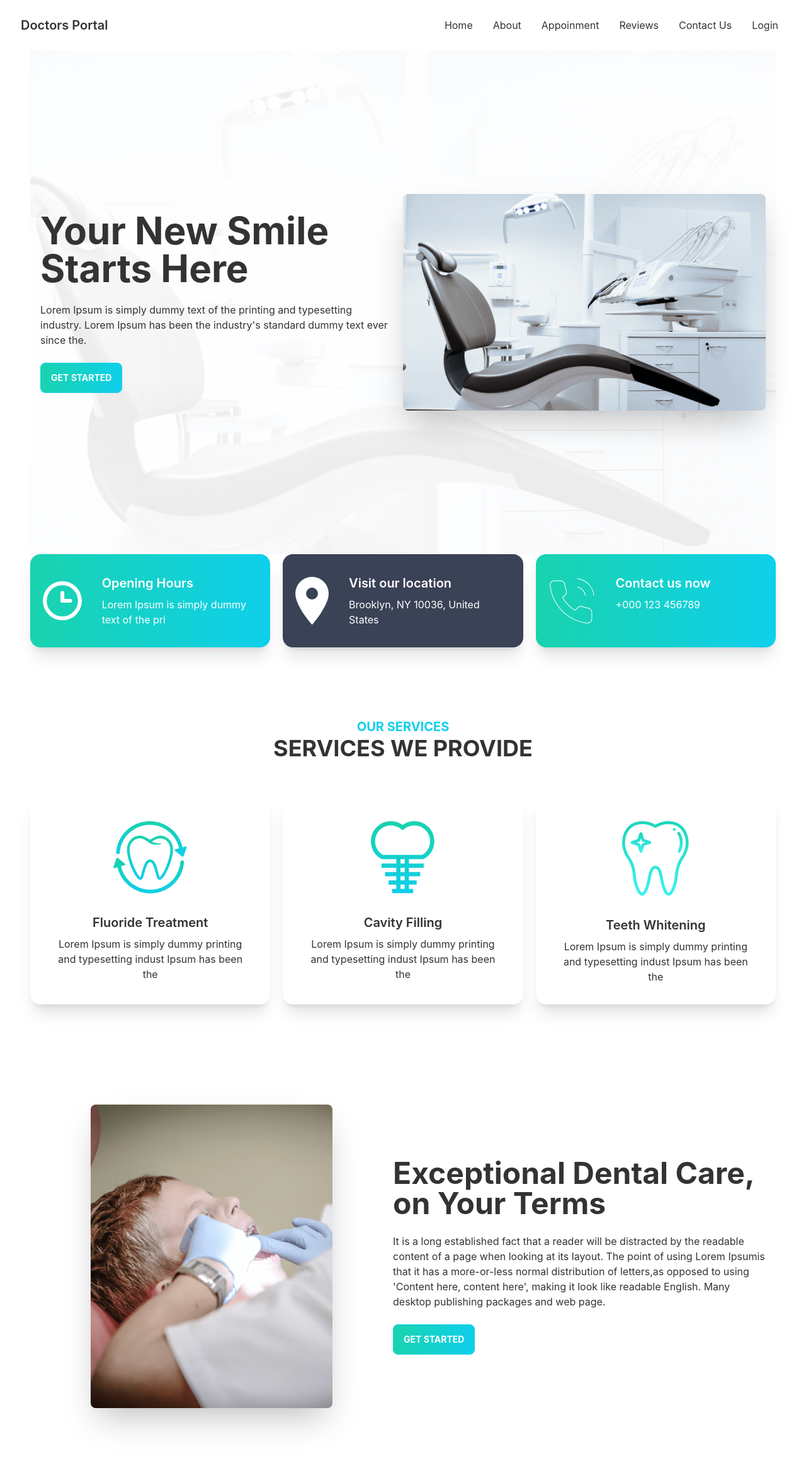
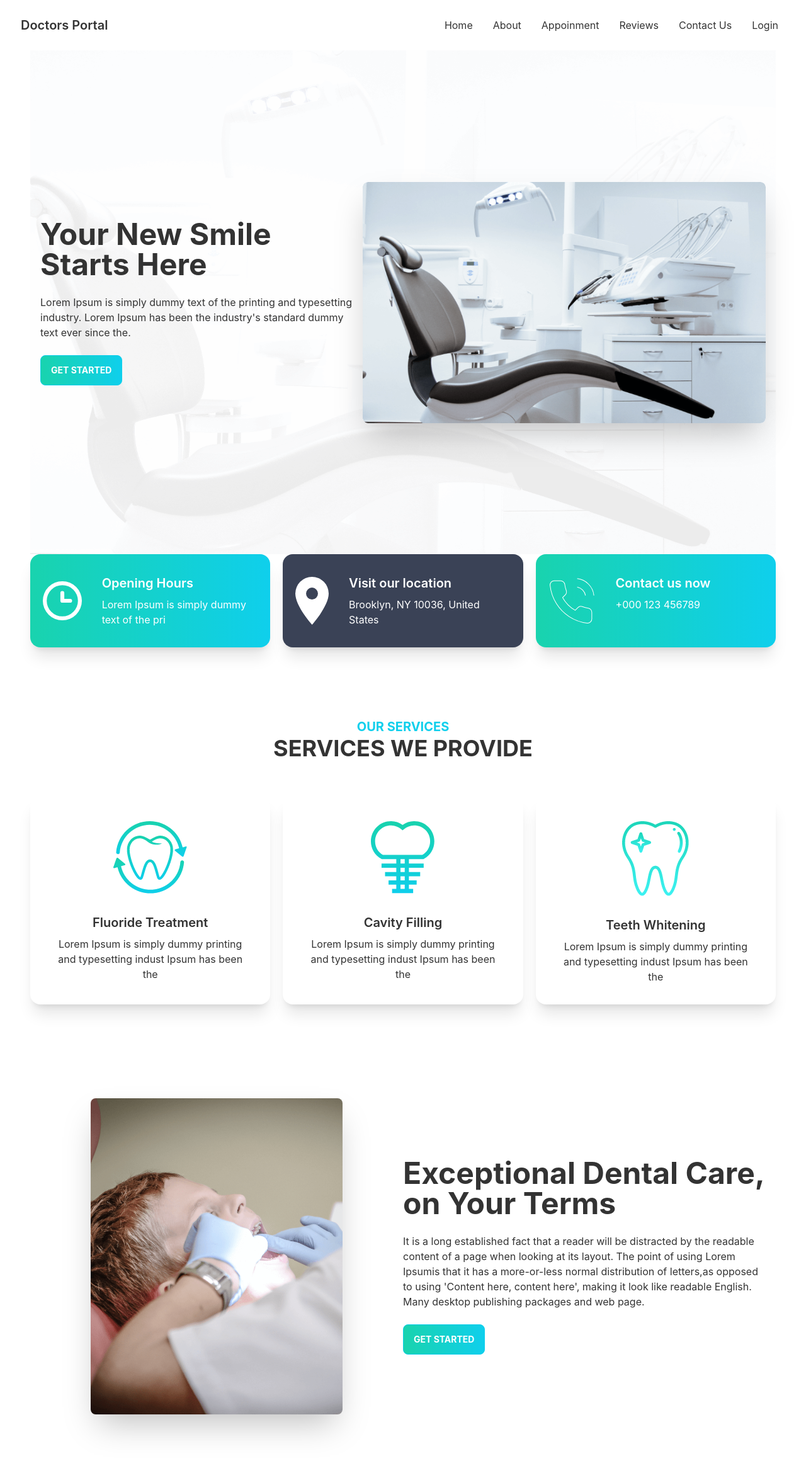
Before and after one commit to saikot-cse/doctors-portal, a React (Create React App) app: page / in a window 1280 px wide. Shown: the top 2320 px of the page at 63% size. Built offline with nearby package versions, Linux system fonts and the light colour scheme.

Commit message:
responsive issue fixed

```diff
--- a/src/App.js
+++ b/src/App.js
@@ -9,7 +9,7 @@ import { Login } from "./Pages/Login/Login";
 import { Notfound } from "./Pages/NotFound/Notfound";
 function App() {
   return (
-    <div>
+    <div className="box-border">
       <Navbar/>
       <Routes>
         <Route path="/" element={<Home />} />
--- a/src/Pages/Home/Banner.js
+++ b/src/Pages/Home/Banner.js
@@ -4,9 +4,9 @@ export const Banner = () => {
   return (
     <div className="hero min-h-screen bg-banner bg-banner-opacity-10">
       <div className="hero-content flex-col lg:flex-row-reverse">
-        <img src={chair} alt="" className="max-w-xl rounded-lg shadow-2xl" />
+        <img style={{width: "40rem"}} src={chair} alt="" className="max-w-full rounded-lg shadow-2xl" />
         <div>
-          <h1 className="text-6xl font-bold">Your New Smile Starts Here</h1>
+          <h1 className="text-5xl font-bold">Your New Smile Starts Here</h1>
           <p className="py-6">Lorem Ipsum is simply dummy text of the printing and typesetting industry. Lorem Ipsum has been the industry's standard dummy text ever since the.</p>
           <button className="btn btn-primary uppercase text-base-100 font-bold bg-gradient-to-r from-secondary to-primary">Get Started</button>
         </div>
--- a/src/Pages/Home/ExtraInfo.js
+++ b/src/Pages/Home/ExtraInfo.js
@@ -9,9 +9,8 @@ export const ExtraInfo = () => {
           <p className="py-6">It is a long established fact that a reader will be distracted by the readable content of a page when looking at its layout. The point of using Lorem Ipsumis that it has a more-or-less normal distribution of letters,as opposed to using 'Content here, content here', making it look like readable English. Many desktop publishing packages and web page.</p>
           <button className="btn btn-primary uppercase text-base-100 font-bold bg-gradient-to-r from-secondary to-primary">Get Started</button>
         </div>
-        <div>
-          <img src={treatment} alt="" className="max-w-sm rounded-lg shadow-2xl mx-20" />
-        </div>
+
+        <img style={{width: "25rem"}} src={treatment} alt="" className="max-w-full rounded-lg shadow-2xl mx-20" />
       </div>
     </div>
   );
```
